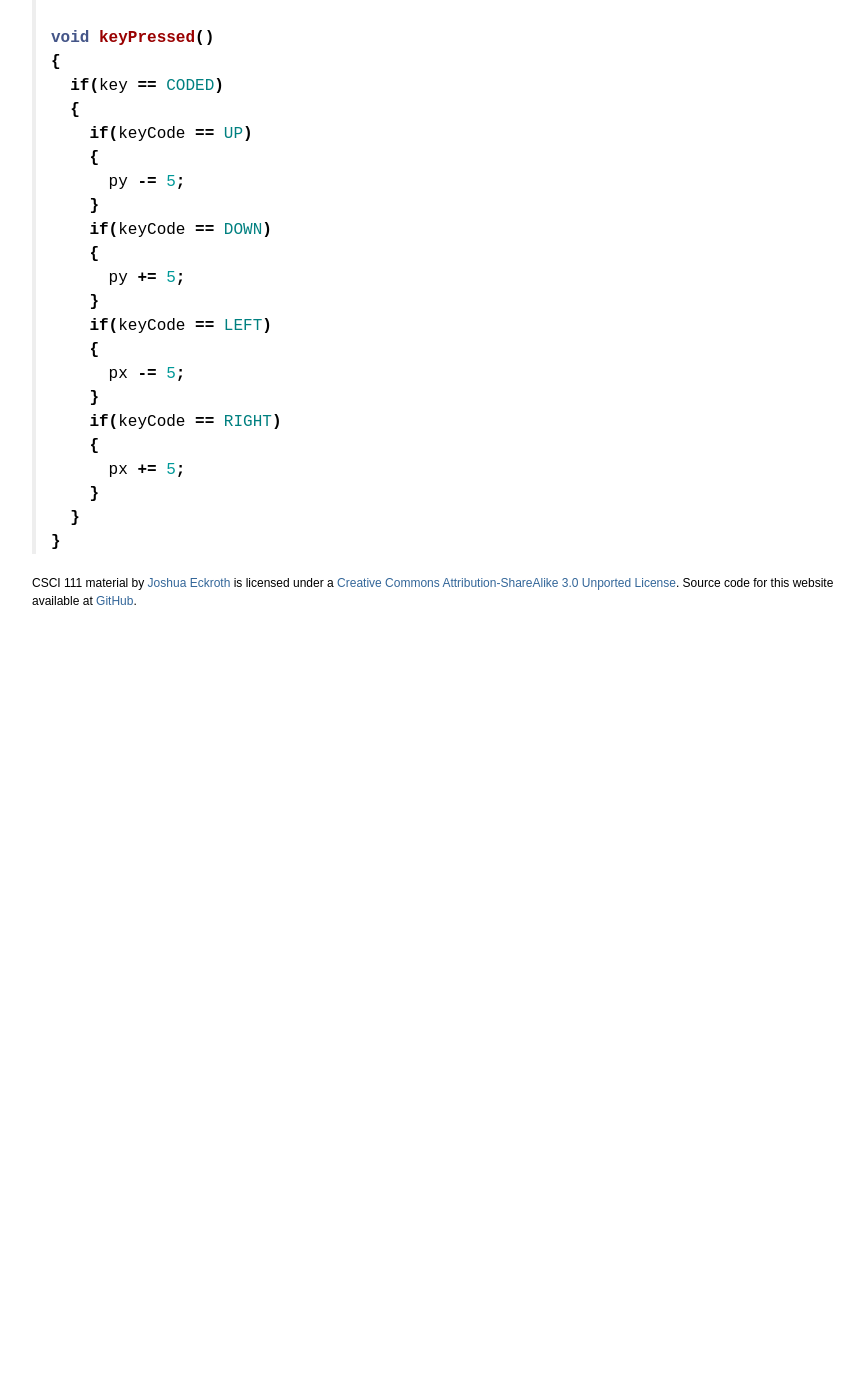
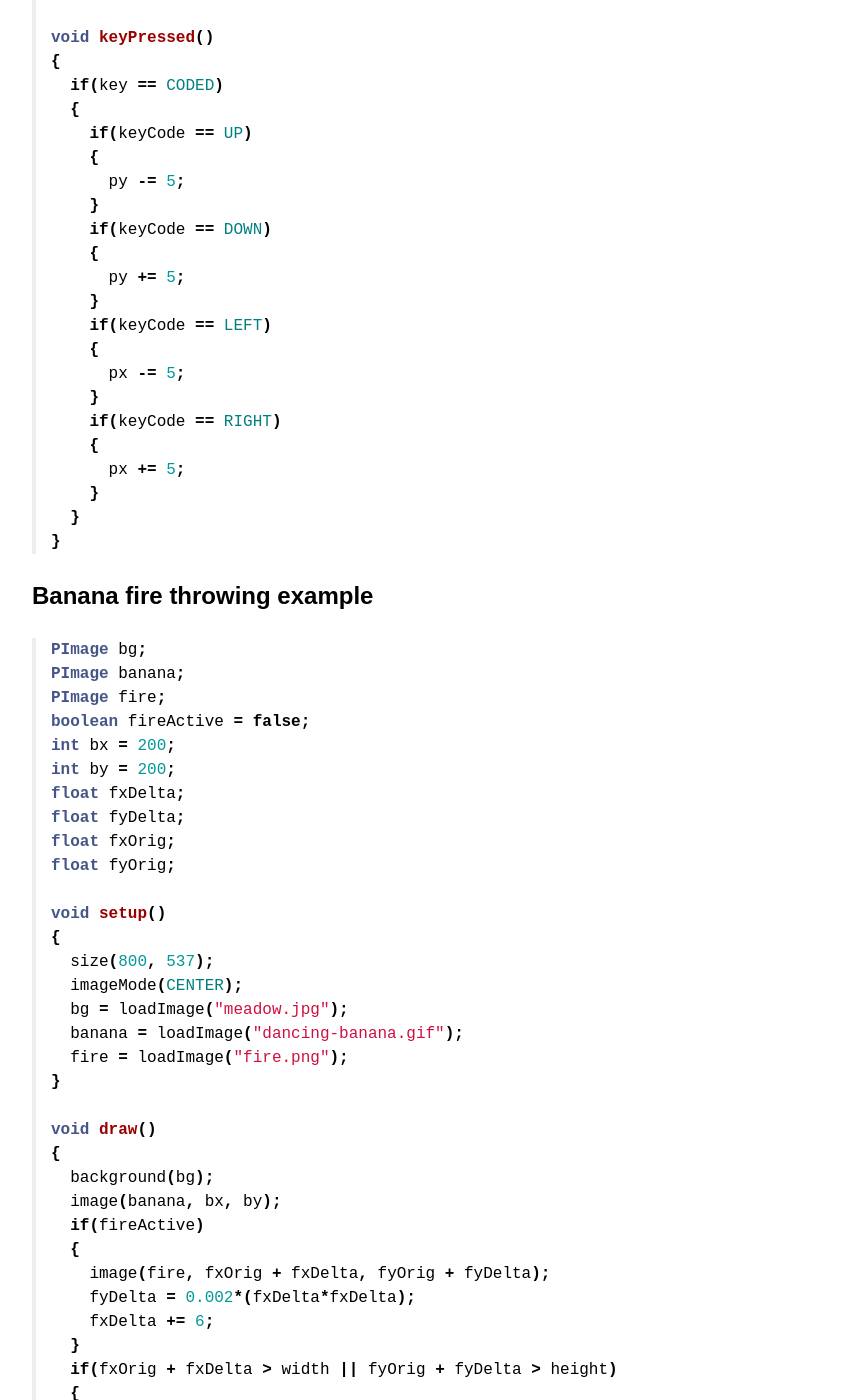
Before and after one commit to joshuaeckroth/csci111-website, a Jekyll site: the page built from guides/_posts/2015-09-09-images.markdown, in a window 1280 px wide and 1400 px high, scrolled down 1954 px. Shown: the whole window, without its empty margins (183-1047 px from the left). Built offline with Jekyll 4.4.1, drawn with Linux system fonts in a browser that asks for light colours; Markdown is read by kramdown in place of the engine named in the settings; before the commit the page ends 2584 px from its top, so only the background shows below that; some of the changed text lies outside the part shown.

```diff
--- a/guides/_posts/2015-09-09-images.markdown
+++ b/guides/_posts/2015-09-09-images.markdown
@@ -89,6 +89,74 @@ void keyPressed()
     if(keyCode == RIGHT)
     {
       px += 5;
+    }
+  }
+}
+{% endhighlight %}
+
+## Banana fire throwing example
+
+{% highlight java %}
+PImage bg;
+PImage banana;
+PImage fire;
+boolean fireActive = false;
+int bx = 200;
+int by = 200;
+float fxDelta;
+float fyDelta;
+float fxOrig;
+float fyOrig;
+
+void setup()
+{
+  size(800, 537);
+  imageMode(CENTER);
+  bg = loadImage("meadow.jpg");
+  banana = loadImage("dancing-banana.gif");
+  fire = loadImage("fire.png");
+}
+
+void draw()
+{
+  background(bg);
+  image(banana, bx, by);
+  if(fireActive)
+  {
+    image(fire, fxOrig + fxDelta, fyOrig + fyDelta);
+    fyDelta = 0.002*(fxDelta*fxDelta);
+    fxDelta += 6;
+  }
+  if(fxOrig + fxDelta > width || fyOrig + fyDelta > height)
+  {
+    fireActive = false;
+  }
+
+  if(keyPressed)
+  {
+    if(key == ' ' && !fireActive)
+    {
+      fireActive = true;
+      fxOrig = bx+100;
+      fyOrig = by-100;
+      fxDelta = -100;
+      fyDelta = 20;
+    }
+    if(key == 'w')
+    {
+      by--;
+    }
+    if(key == 's')
+    {
+      by++;
+    }
+    if(key == 'a')
+    {
+      bx--;
+    }
+    if(key == 'd')
+    {
+      bx++;
     }
   }
 }
```
Also changed, not shown: labs/_posts/2015-09-11-group-project-1.markdown (added, +218 -0 lines), videos/_posts/2015-09-11-game-design-1.markdown (added, +93 -0 lines), videos/_posts/2015-09-11-game-design-2.markdown (added, +143 -0 lines).
